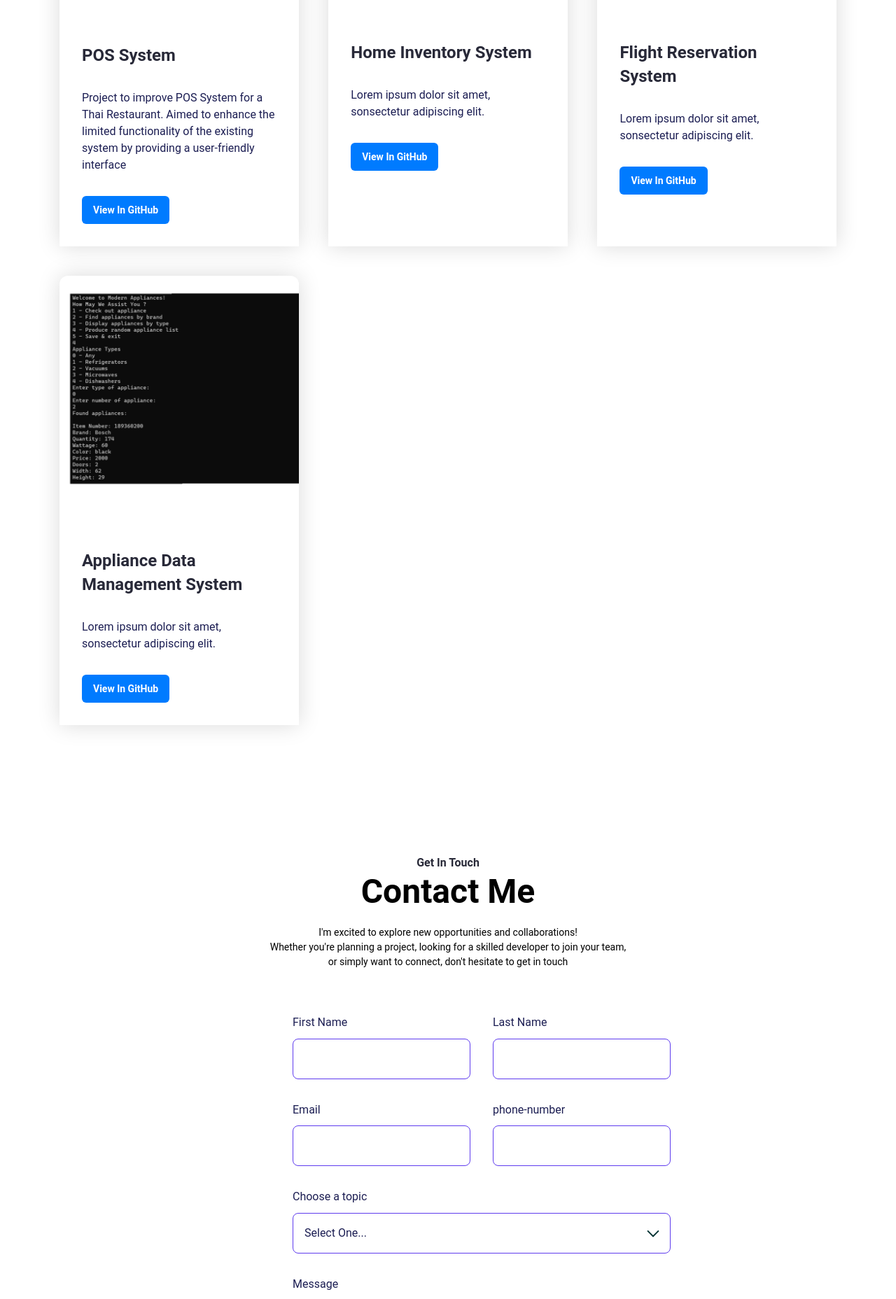
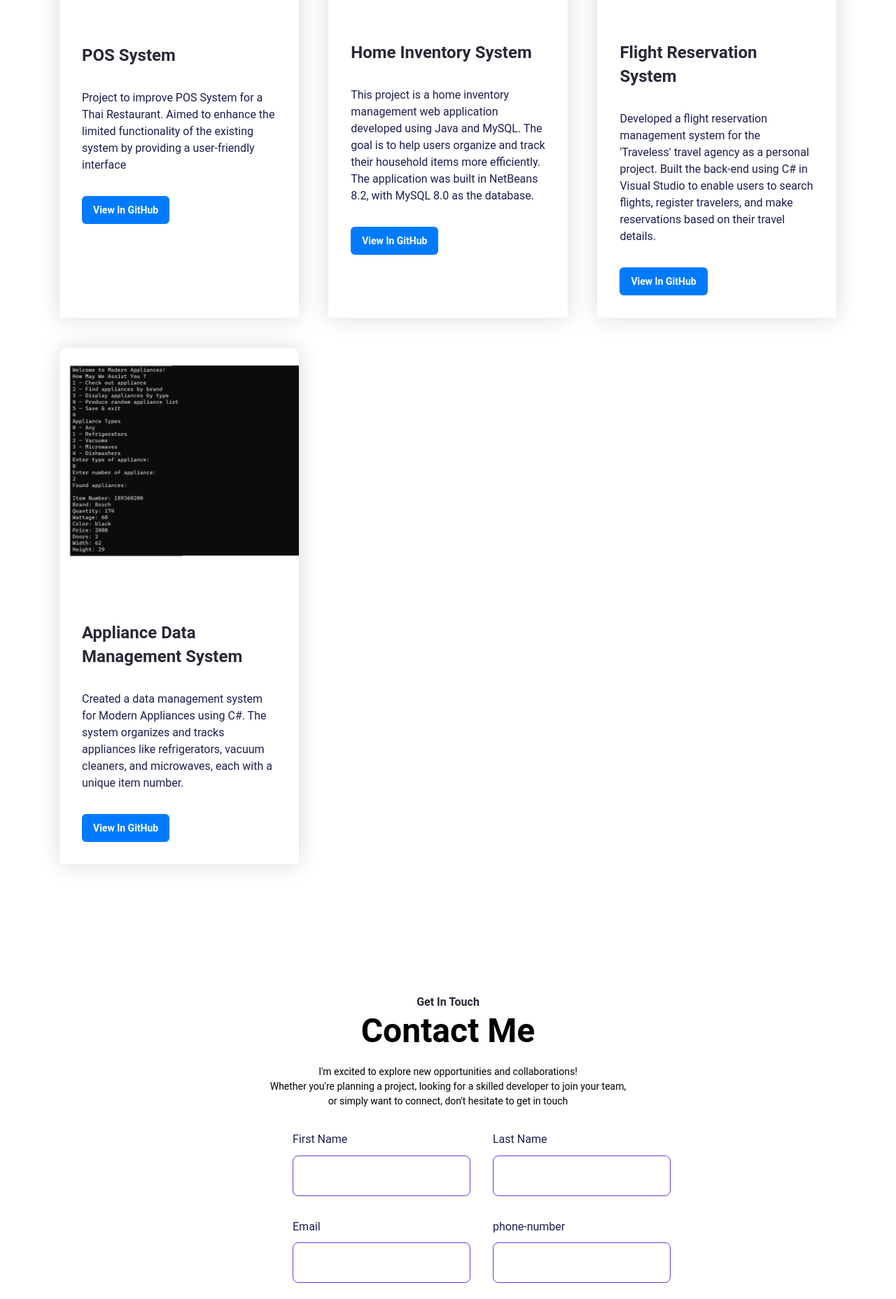
Before and after one commit to PlanetJack/react-js-portfolio, a React (Create React App) app: page / in a window 1280 px wide. Shown: the part 4520-6376 px from the top of the page at 70% size. Built offline with nearby package versions, Linux system fonts and the light colour scheme.

Commit message:
updated mobile version & project section.json

```diff
--- a/src/App.css
+++ b/src/App.css
@@ -654,7 +654,7 @@ Testimonial Ends */
     justify-content: center;
     align-items: center;
     text-align: center;
-    gap: 64px;
+    gap: 32px;
 }
 .contact--form--container {
     display: grid;
@@ -843,9 +843,21 @@ select {
     .portfolio--container-box {
       gap: 30px;
     }
+    @media screen and (max-width: 768px) {
+      .contact--section {
+          padding: 50px 20px;
+          height: 100vh;
+        }
+          .btn {
+            width: 100%;
+            max-width: 300px;
+            margin: 0 auto;
+        }
+
+    }
     .skills--section,
     .testimonial--section,
-    .contact--section,
+
     .footer--container {
       gap: 20px;
       padding-top: 70px;
--- a/src/data/index.json
+++ b/src/data/index.json
@@ -111,7 +111,7 @@
                 "id": 5,
                 "src": "./img/projects/home_inventory.png",
                 "title": "Home Inventory System",
-                "description": "Lorem ipsum dolor sit amet, sonsectetur adipiscing elit.",
+                "description": "This project is a home inventory management web application developed using Java and MySQL. The goal is to help users organize and track their household items more efficiently. The application was built in NetBeans 8.2, with MySQL 8.0 as the database.",
                 "links": [
                     { "text": "View In GitHub", "url": "https://github.com/PlanetJack/HomeInventory"}
                 ]
@@ -120,7 +120,7 @@
                 "id": 6,
                 "src": "./img/projects/flight_reserv.png",
                 "title": "Flight Reservation System",
-                "description": "Lorem ipsum dolor sit amet, sonsectetur adipiscing elit.",
+                "description": "Developed a flight reservation management system for the 'Traveless' travel agency as a personal project. Built the back-end using C# in Visual Studio to enable users to search flights, register travelers, and make reservations based on their travel details.",
                 "links": [
                     { "text": "View In GitHub", "url": "https://github.com/PlanetJack/Flight-Reservation"}
                 ]
@@ -129,7 +129,7 @@
                 "id": 7,
                 "src": "./img/projects/searchAppliances.png",
                 "title": "Appliance Data Management System",
-                "description": "Lorem ipsum dolor sit amet, sonsectetur adipiscing elit.",
+                "description": "Created a data management system for Modern Appliances using C#. The system organizes and tracks appliances like refrigerators, vacuum cleaners, and microwaves, each with a unique item number.",
                 "links": [
                     { "text": "View In GitHub", "url": "https://github.com/PlanetJack/Appliance_Management"}
                 ]
```
